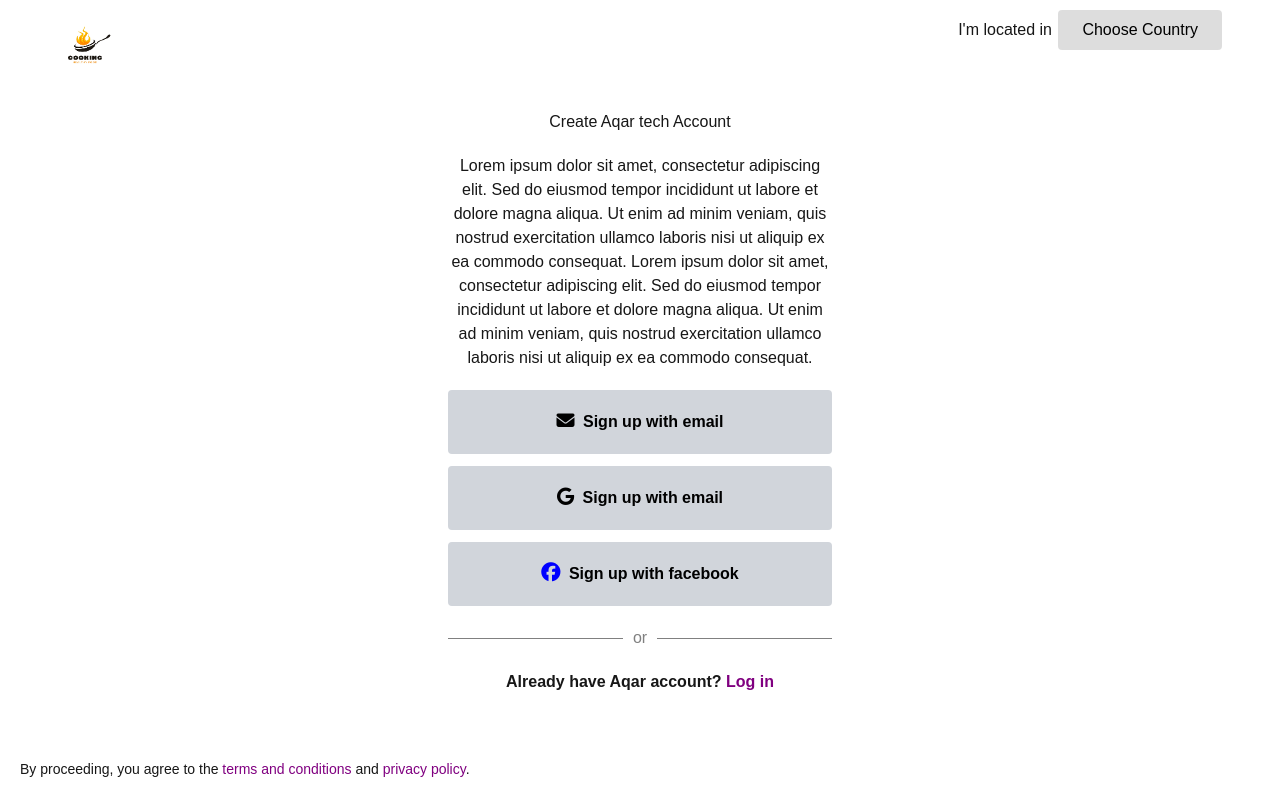
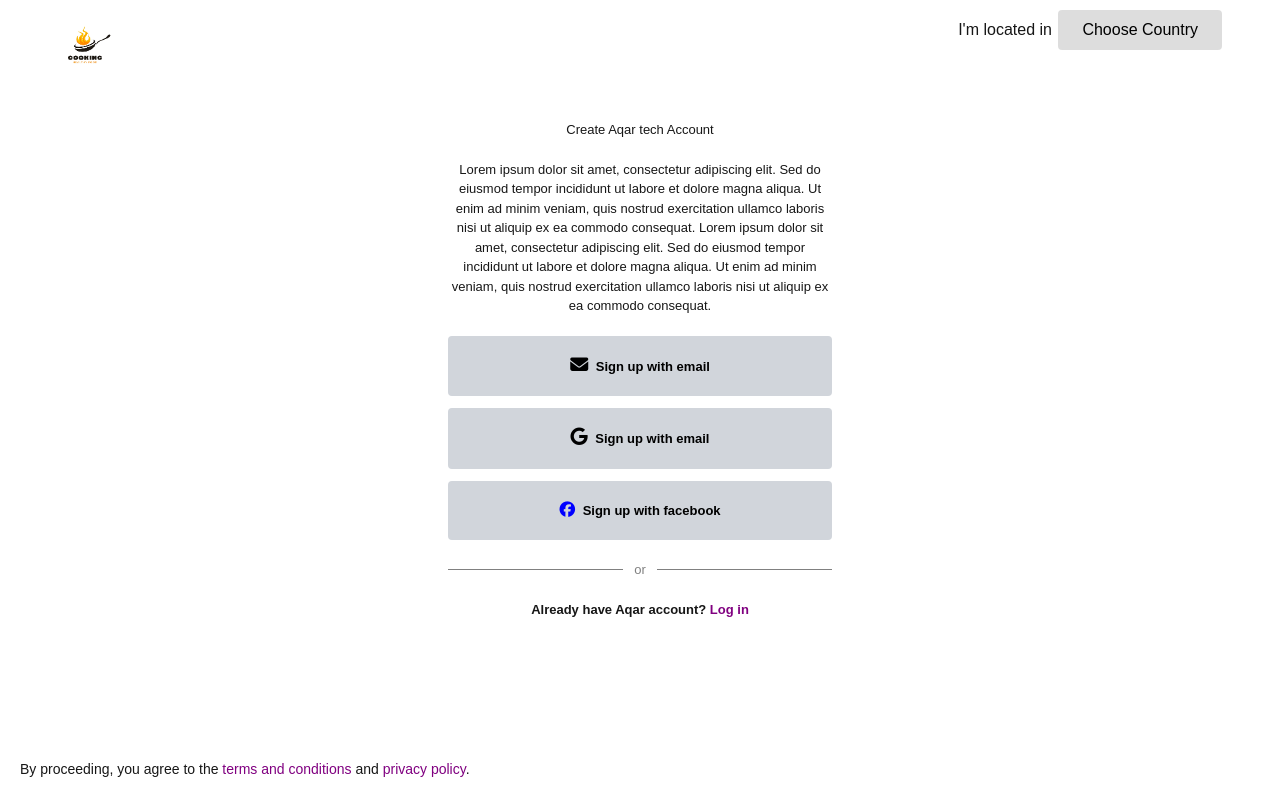
Before and after one commit to AH-2002/Aqaratak, a Next.js app: page /auth/register in a window 1280 px wide. Built offline with nearby package versions, Linux system fonts and the light colour scheme.

Commit message:
update register

```diff
--- a/app/auth/register/page.js
+++ b/app/auth/register/page.js
@@ -20,7 +20,7 @@ export default function register() {
 
                 </div>
             </nav>
-            <div style={{ width: '30%', margin: '30px auto' }}>
+            <div style={{ width: '30%', fontSize:'13px' ,margin: '40px auto' }}>
                 <div className='text-left sm:text-center'>
                     <h2>Create Aqar tech Account</h2>
                     <p className='my-5'>
```
